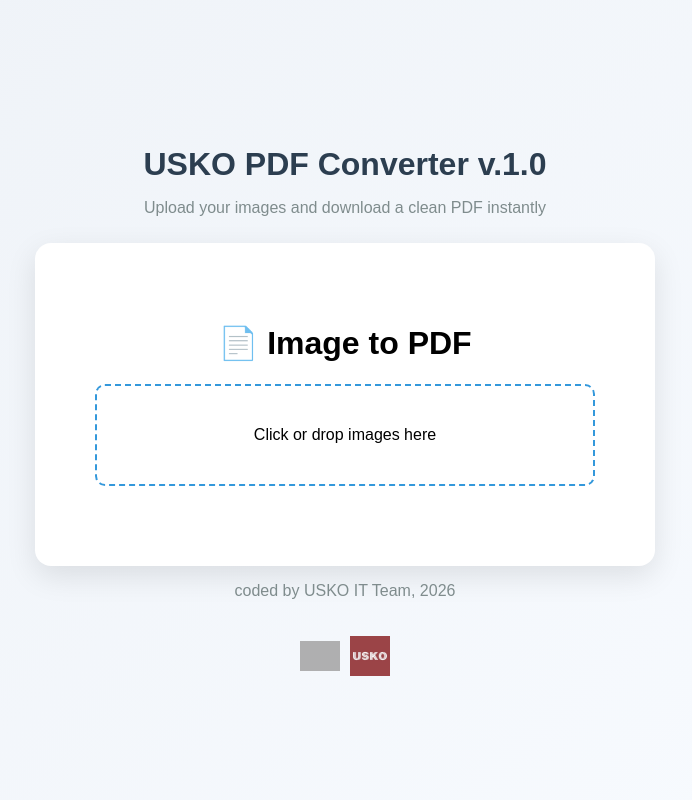
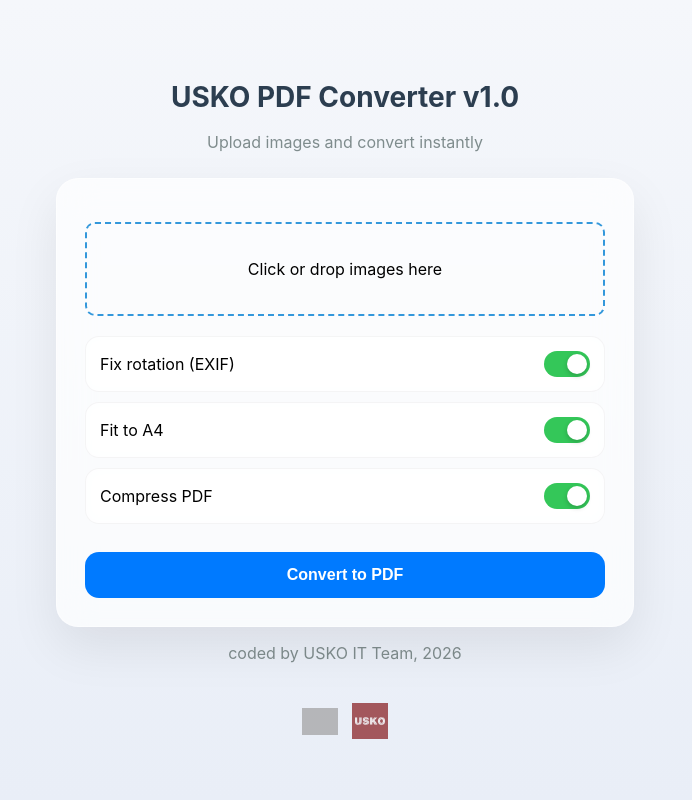
Before and after one commit to tomahawksmail/Image-to-PDF-converter, a Flask app: page / in a window 1280 px wide. Shown: the whole page, without its empty margins (295-987 px from the left). Run offline with Flask 3, Linux system fonts and the light colour scheme; some libraries are stand-ins or nearby versions; grey boxes are pictures that could not be loaded.

Commit message:
init commit

```diff
--- a/main.py
+++ b/main.py
@@ -1,17 +1,45 @@
-from flask import Flask, render_template, request, send_file, jsonify
-from PIL import Image
+from flask import Flask, request, send_file, render_template
+from PIL import Image, ImageOps
 import io
 
 app = Flask(__name__)
-app.config['MAX_CONTENT_LENGTH'] = 20 * 1024 * 1024  # 20MB
 
-ALLOWED_EXTENSIONS = {"png", "jpg", "jpeg", "gif"}
+# ----------------------------
+# Image normalization
+# ----------------------------
+def process_image(file):
+    img = Image.open(file.stream)
+
+    # EXIF rotation fix
+    img = ImageOps.exif_transpose(img)
+
+    # remove alpha/palette issues
+    img = img.convert("RGB")
+
+    return img
 
 
-def allowed_file(filename):
-    return "." in filename and filename.rsplit(".", 1)[1].lower() in ALLOWED_EXTENSIONS
+# ----------------------------
+# Fit to A4
+# ----------------------------
+A4_WIDTH = 2480
+A4_HEIGHT = 3508
+
+def fit_to_a4(img):
+    page = Image.new("RGB", (A4_WIDTH, A4_HEIGHT), "white")
+
+    img.thumbnail((A4_WIDTH, A4_HEIGHT), Image.LANCZOS)
+
+    x = (A4_WIDTH - img.width) // 2
+    y = (A4_HEIGHT - img.height) // 2
+
+    page.paste(img, (x, y))
+    return page
 
 
+# ----------------------------
+# Route
+# ----------------------------
 @app.route("/")
 def index():
     return render_template("index.html")
@@ -20,38 +48,44 @@ def index():
 @app.route("/upload", methods=["POST"])
 def upload():
     files = request.files.getlist("images")
+
+    compress = request.form.get("compress") == "on"
+    fit_a4 = request.form.get("fit_a4") == "on"
+    exif_fix = request.form.get("exif") == "on"
+
     images = []
 
-    for file in files:
-        if file and allowed_file(file.filename):
-            try:
-                img = Image.open(file.stream)
-                img = img.convert("RGB")
-                images.append(img)
-            except:
-                continue
+    for f in files:
+        img = Image.open(f.stream)
 
-    if not images:
-        return jsonify({"error": "No valid images"}), 400
+        if exif_fix:
+            img = ImageOps.exif_transpose(img)
 
-    pdf_bytes = io.BytesIO()
+        img = img.convert("RGB")
 
-    images[0].save(
-        pdf_bytes,
-        format="PDF",
-        save_all=True,
-        append_images=images[1:]
-    )
+        if fit_a4:
+            img = fit_to_a4(img)
 
-    pdf_bytes.seek(0)
+        images.append(img)
 
-    return send_file(
-        pdf_bytes,
-        mimetype="application/pdf",
-        as_attachment=True,
-        download_name="images.pdf"
-    )
+    output = io.BytesIO()
+
+    save_kwargs = {
+        "format": "PDF",
+        "save_all": True,
+        "append_images": images[1:],
+    }
+
+    # compression toggle
+    if compress:
+        save_kwargs["quality"] = 75
+        save_kwargs["optimize"] = True
+
+    images[0].save(output, **save_kwargs)
+    output.seek(0)
+
+    return send_file(output, download_name="converted.pdf", as_attachment=True)
 
 
 if __name__ == "__main__":
-    app.run(debug=True, host="0.0.0.0", port=5613)
+    app.run(debug=False, host="0.0.0.0", port=5613)
--- a/static/style.css
+++ b/static/style.css
@@ -1,106 +1,215 @@
 body {
-    font-family: Arial, sans-serif;
-    background: linear-gradient(135deg, #eef2f7, #f8fbff);
-
+    font-family: -apple-system, BlinkMacSystemFont, "Segoe UI", Roboto, Arial, sans-serif;
+    background: linear-gradient(180deg, #f5f7fb, #e9eef7);
     display: flex;
     flex-direction: column;
     align-items: center;
     justify-content: center;
-
-    min-height: 100vh;
+    height: 100vh;
     margin: 0;
-    overflow: hidden;
 }
 
-/* NEW hero section */
+/* HERO */
 .hero {
     text-align: center;
     margin-bottom: 10px;
 }
 
 .hero h1 {
-    font-size: 32px;
+    font-size: 28px;
     color: #2c3e50;
-    margin-bottom: 10px;
 }
 
 .hero p {
-    font-size: 16px;
     color: #7f8c8d;
 }
 
-/* BIGGER container */
+/* MAIN CONTAINER */
 .container {
-    width: 500px;              /* increased from ~300-400 */
-    padding: 60px;             /* more breathing room */
-    border-radius: 16px;
-    background: white;
-    box-shadow: 0 10px 30px rgba(0,0,0,0.1);
+    width: 520px;
+    padding: 28px;
+    border-radius: 22px;
+
+    background: rgba(255, 255, 255, 0.7);
+    backdrop-filter: blur(18px);
+    -webkit-backdrop-filter: blur(18px);
+
+    border: 1px solid rgba(255,255,255,0.4);
+
+    box-shadow: 0 20px 50px rgba(0,0,0,0.08);
+
     text-align: center;
 }
 
-/* Make upload box bigger too */
+/* UPLOAD BOX */
 .upload-box {
-    display: block;
-    padding: 40px;
     border: 2px dashed #3498db;
+    padding: 35px;
     border-radius: 10px;
     cursor: pointer;
-    margin-bottom: 20px;
+    margin-top: 15px;
+    transition: 0.2s ease;
+    display: block;
 }
+
 .upload-box.dragover {
     background: #ecf5ff;
-    border-color: #2980b9;
     transform: scale(1.02);
 }
+
 .upload-box input {
     display: none;
 }
 
+/* OPTIONS */
+.options {
+    margin-top: 20px;
+    text-align: left;
+}
+
+.option {
+    display: flex;
+    align-items: center;
+    justify-content: space-between;
+
+    padding: 14px 14px;
+    margin: 10px 0;
+
+    border-radius: 14px;
+
+    background: rgba(255,255,255,0.55);
+    border: 1px solid rgba(0,0,0,0.04);
+
+    backdrop-filter: blur(8px);
+}
+
+.option input {
+    transform: scale(1.2);
+    accent-color: #007aff;
+}
+
+/* BUTTON */
+button {
+    margin-top: 18px;
+    width: 100%;
+    padding: 14px;
+
+    background: #007aff;
+    color: white;
+
+    border: none;
+    border-radius: 14px;
+
+    font-size: 16px;
+    font-weight: 600;
+
+    cursor: pointer;
+
+    transition: all 0.2s ease;
+}
+
+button:hover {
+    background: #0066d6;
+    transform: scale(1.01);
+}
+
+button:active {
+    transform: scale(0.98);
+}
+
+/* PROGRESS */
 .progress-wrapper {
     display: none;
+    margin-top: 20px;
     flex-direction: column;
     align-items: center;
-}
-
-.progress-ring__bg {
-    fill: none;
-    stroke: #eee;
-    stroke-width: 8;
-}
-
-.progress-ring__circle {
-    fill: none;
-    stroke: #3498db;
-    stroke-width: 8;
-    stroke-linecap: round;
-    transform: rotate(-90deg);
-    transform-origin: 50% 50%;
-    transition: stroke-dashoffset 0.3s;
-}
-
-.progress-text {
-    margin-top: 10px;
     font-size: 18px;
+    color: #2c3e50;
 }
 
 .formats {
-    margin-top: 10px;
+    margin-top: 14px;
     display: flex;
     justify-content: center;
-    gap: 10px;
+    gap: 14px;
     align-items: center;
 }
 
 .formats img {
-    width: 40px;
-    height: 40px;
+    width: 36px;
+    height: 36px;
     object-fit: contain;
-    opacity: 0.8;
-    transition: 0.2s ease;
+
+    opacity: 0.7;
+    transition: all 0.2s ease;
 }
 
 .formats img:hover {
     opacity: 1;
-    transform: scale(1.1);
+    transform: scale(1.15);
 }
+
+.switch {
+    position: relative;
+    display: inline-block;
+    width: 46px;
+    height: 26px;
+}
+
+/* hide default checkbox */
+.switch input {
+    opacity: 0;
+    width: 0;
+    height: 0;
+}
+
+/* track */
+.slider {
+    position: absolute;
+    cursor: pointer;
+    top: 0; left: 0; right: 0; bottom: 0;
+
+    background-color: #d1d1d6;
+    transition: 0.3s;
+    border-radius: 34px;
+}
+
+/* circle */
+.slider:before {
+    position: absolute;
+    content: "";
+    height: 20px;
+    width: 20px;
+    left: 3px;
+    bottom: 3px;
+
+    background-color: white;
+    transition: 0.3s;
+    border-radius: 50%;
+
+    box-shadow: 0 2px 5px rgba(0,0,0,0.2);
+}
+
+/* ON state (iOS green) */
+.switch input:checked + .slider {
+    background-color: #34c759;
+}
+
+/* move circle */
+.switch input:checked + .slider:before {
+    transform: translateX(20px);
+}
+
+/* row layout */
+.option {
+    display: flex;
+    justify-content: space-between;
+    align-items: center;
+
+    padding: 14px;
+    margin: 10px 0;
+
+    border-radius: 14px;
+    background: rgba(255,255,255,0.6);
+    border: 1px solid rgba(0,0,0,0.04);
+}
--- a/templates/index.html
+++ b/templates/index.html
@@ -8,27 +8,55 @@
 <body>
 
 <div class="hero">
-    <h1>USKO PDF Converter v.1.0</h1>
-
-    <p>Upload your images and download a clean PDF instantly</p>
+    <h1>USKO PDF Converter v1.0</h1>
+    <p>Upload images and convert instantly</p>
 </div>
 
 <div class="container">
-    <h1>📄 Image to PDF</h1>
-    <label class="upload-box">
-        <input type="file" id="fileInput" multiple accept=".png,.jpg,.jpeg,.gif">
-        <span>Click or drop images here</span>
-    </label>
+    <form id="uploadForm">
 
-    <!-- Progress circle -->
+        <label class="upload-box" id="dropZone">
+            <input type="file" id="fileInput" multiple accept=".png,.jpg,.jpeg,.gif">
+            <span>Click or drop images here</span>
+        </label>
+
+        <div class="options">
+
+            <div class="option">
+                <span>Fix rotation (EXIF)</span>
+                <label class="switch">
+                    <input type="checkbox" name="exif" checked>
+                    <span class="slider"></span>
+                </label>
+            </div>
+
+            <div class="option">
+                <span>Fit to A4</span>
+                <label class="switch">
+                    <input type="checkbox" name="fit_a4" checked>
+                    <span class="slider"></span>
+                </label>
+            </div>
+
+            <div class="option">
+                <span>Compress PDF</span>
+                <label class="switch">
+                    <input type="checkbox" name="compress" checked>
+                    <span class="slider"></span>
+                </label>
+            </div>
+
+        </div>
+
+        <button type="submit">Convert to PDF</button>
+
+    </form>
+
     <div class="progress-wrapper" id="progressWrapper">
-        <svg class="progress-ring" width="120" height="120">
-            <circle class="progress-ring__bg" cx="60" cy="60" r="54"/>
-            <circle class="progress-ring__circle" cx="60" cy="60" r="54"/>
-        </svg>
-        <div class="progress-text" id="progressText">0%</div>
+        <div id="progressText">0%</div>
     </div>
 </div>
+
 <div class="hero">
     <p>coded by USKO IT Team, 2026</p>
 </div>
@@ -40,89 +68,74 @@
 
 <script>
     const input = document.getElementById("fileInput");
-    const uploadBox = document.querySelector(".upload-box");
-    const circle = document.querySelector(".progress-ring__circle");
+    const dropZone = document.getElementById("dropZone");
+    const form = document.getElementById("uploadForm");
+    const wrapper = document.getElementById("progressWrapper");
     const text = document.getElementById("progressText");
-    const wrapper = document.getElementById("progressWrapper");
 
-    const radius = 54;
-    const circumference = 2 * Math.PI * radius;
-
-    circle.style.strokeDasharray = circumference;
-    circle.style.strokeDashoffset = circumference;
-
-    function setProgress(percent) {
-        const offset = circumference - percent / 100 * circumference;
-        circle.style.strokeDashoffset = offset;
-        text.innerText = percent + "%";
-    }
-
-    // 🔹 Handle upload (reusable)
-    function uploadFiles(files) {
+    function upload(files) {
         if (!files.length) return;
 
         const formData = new FormData();
+
         for (let file of files) {
             formData.append("images", file);
         }
 
+        form.querySelectorAll("input[type=checkbox]").forEach(cb => {
+            formData.append(cb.name, cb.checked ? "on" : "off");
+        });
+
         wrapper.style.display = "flex";
-        setProgress(0);
 
         const xhr = new XMLHttpRequest();
         xhr.open("POST", "/upload", true);
         xhr.responseType = "blob";
 
-        xhr.upload.onprogress = function (e) {
+        xhr.upload.onprogress = (e) => {
             if (e.lengthComputable) {
-                const percent = Math.round((e.loaded / e.total) * 100);
-                setProgress(percent);
+                let p = Math.round((e.loaded / e.total) * 100);
+                text.innerText = p + "%";
             }
         };
 
         xhr.onload = function () {
             if (xhr.status === 200) {
-                setProgress(100);
+                text.innerText = "100%";
 
                 const blob = new Blob([xhr.response], { type: "application/pdf" });
-                const url = window.URL.createObjectURL(blob);
+                const url = URL.createObjectURL(blob);
 
                 const a = document.createElement("a");
                 a.href = url;
                 a.download = "images.pdf";
                 a.click();
 
-                window.URL.revokeObjectURL(url);
-            } else {
-                alert("Upload failed");
+                URL.revokeObjectURL(url);
             }
         };
 
         xhr.send(formData);
     }
 
-    // 🔹 Click upload (existing behavior)
-    input.addEventListener("change", function () {
-        uploadFiles(input.files);
+    form.addEventListener("submit", function(e){
+        e.preventDefault();
+        upload(input.files);
     });
 
-    // 🔹 DRAG & DROP SUPPORT
-
-    uploadBox.addEventListener("dragover", (e) => {
+    dropZone.addEventListener("dragover", (e) => {
         e.preventDefault();
-        uploadBox.classList.add("dragover");
+        dropZone.classList.add("dragover");
     });
 
-    uploadBox.addEventListener("dragleave", () => {
-        uploadBox.classList.remove("dragover");
+    dropZone.addEventListener("dragleave", () => {
+        dropZone.classList.remove("dragover");
     });
 
-    uploadBox.addEventListener("drop", (e) => {
+    dropZone.addEventListener("drop", (e) => {
         e.preventDefault();
-        uploadBox.classList.remove("dragover");
-
-        const files = e.dataTransfer.files;
-        uploadFiles(files);
+        dropZone.classList.remove("dragover");
+        upload(e.dataTransfer.files);
     });
 </script>
 
```
Also changed, not shown: 1 other file.
